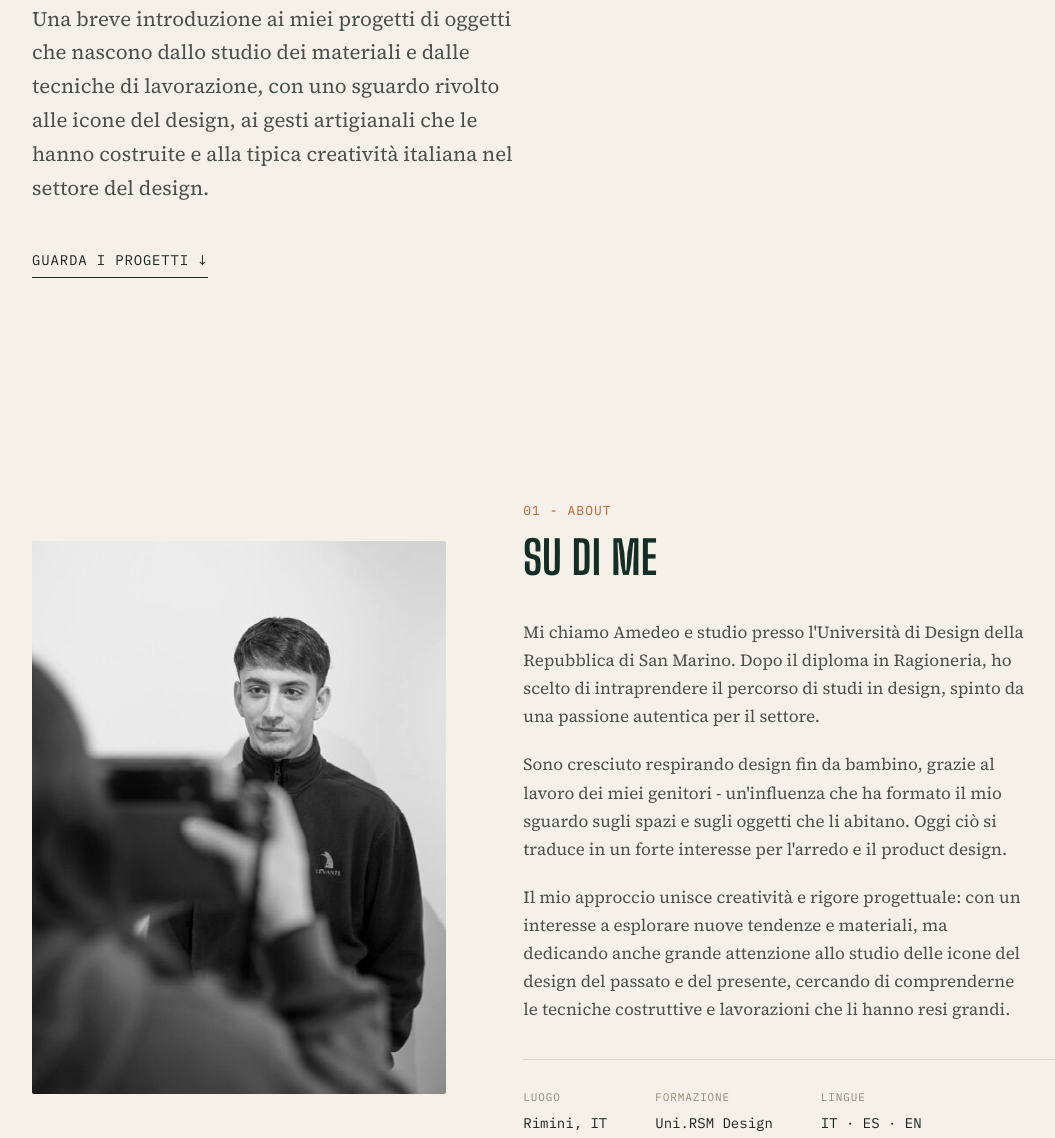
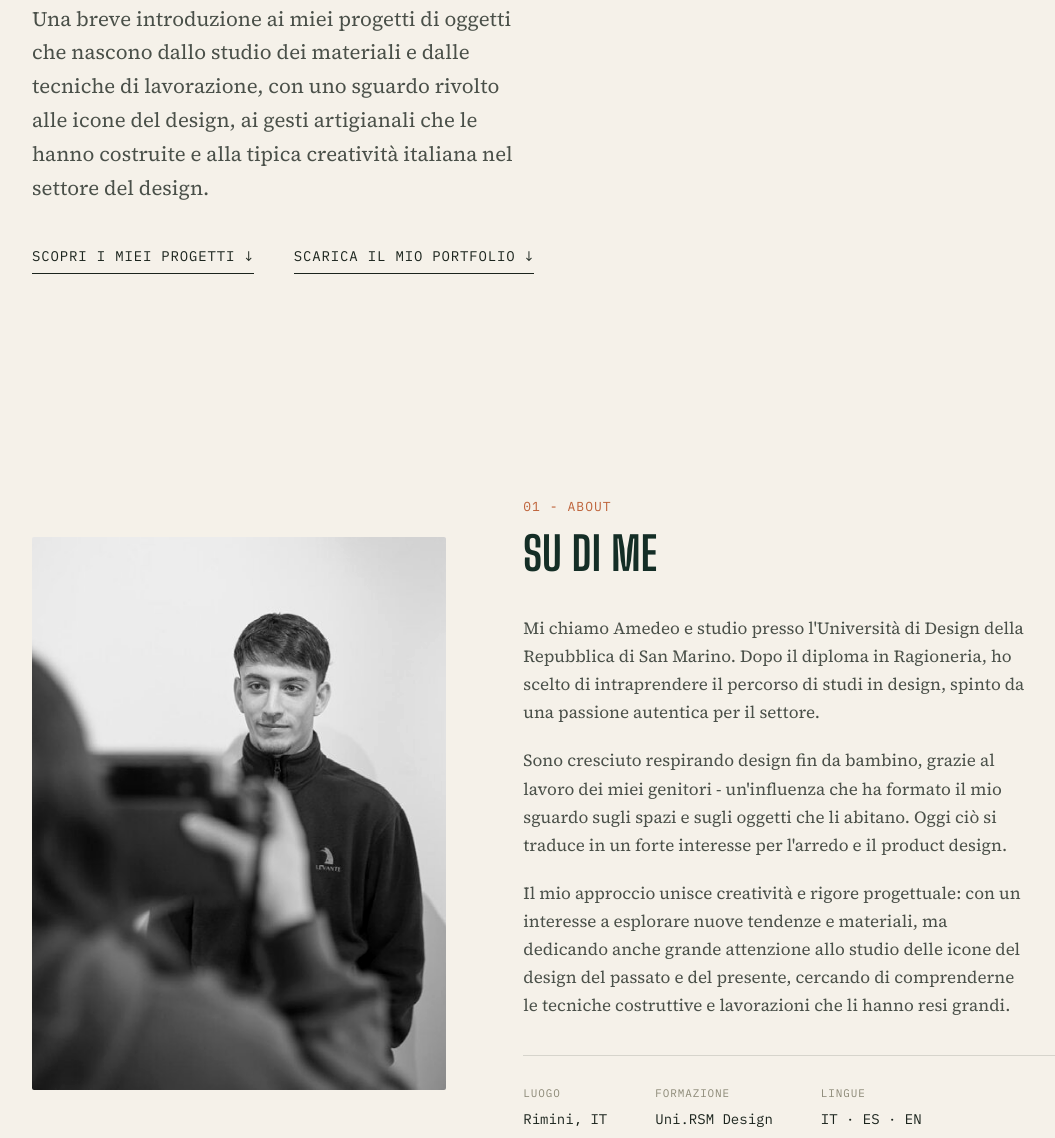
Before and after one commit to amedeorossi/amedeorossi.github.io, a plain HTML site: page index.html in a window 1280 px wide. Shown: the part 718-1856 px from the top of the page, without its empty margins (82-1137 px from the left). Drawn offline with Linux system fonts and the light colour scheme.

Commit message:
added content and pdf links

```diff
--- a/index.html
+++ b/index.html
@@ -43,7 +43,10 @@
       della forma.
     </h1>
     <p class="hero-sub"> Una breve introduzione ai miei progetti di oggetti che nascono dallo studio dei materiali e dalle tecniche di lavorazione, con uno sguardo rivolto alle icone del design, ai gesti artigianali che le hanno costruite e alla tipica creatività italiana nel settore del design.</p>
-    <a href="#progetti" class="hero-cta">Guarda i progetti ↓</a>
+    <div class="hero-ctas">
+      <a href="#progetti" class="hero-cta">Scopri i miei progetti ↓</a>
+      <a href="assets/docs/Portfolio_Amedeo_Rossi.pdf" class="hero-cta" target="_blank" rel="noopener">Scarica il mio portfolio ↓</a>
+    </div>
   </section>
 
   <!-- ABOUT -->
@@ -278,7 +281,7 @@
         <div class="cv-block">
           <h4>Conferenze</h4>
           <ul>
-            <li>New Home, New Air - Paolo Lorini, 2025</li>
+            <li>New Home, New Air - Paolo Lorini, 2025 <a href="https://design.unirsm.sm/news/design-talk-_paolo-lorini/" target="_blank" rel="noopener">[LINK]</a></li>
             <li>Effetti di stampa - Valentina Ascione, Ascione Magro, 2024</li>
             <li>Design for equality, diversity and inclusion - Emilio Rossi, 2024</li>
           </ul>
--- a/style.css
+++ b/style.css
@@ -253,6 +253,12 @@ ul { margin: 0; padding: 0; list-style: none; }
   max-width: 46ch;
   color: var(--color-ink-soft);
   margin: 0 0 40px;
+}
+
+.hero-ctas {
+  display: flex;
+  flex-wrap: wrap;
+  gap: 16px 40px;
 }
 
 .hero-cta {
```
Also changed, not shown: 1 other file.
